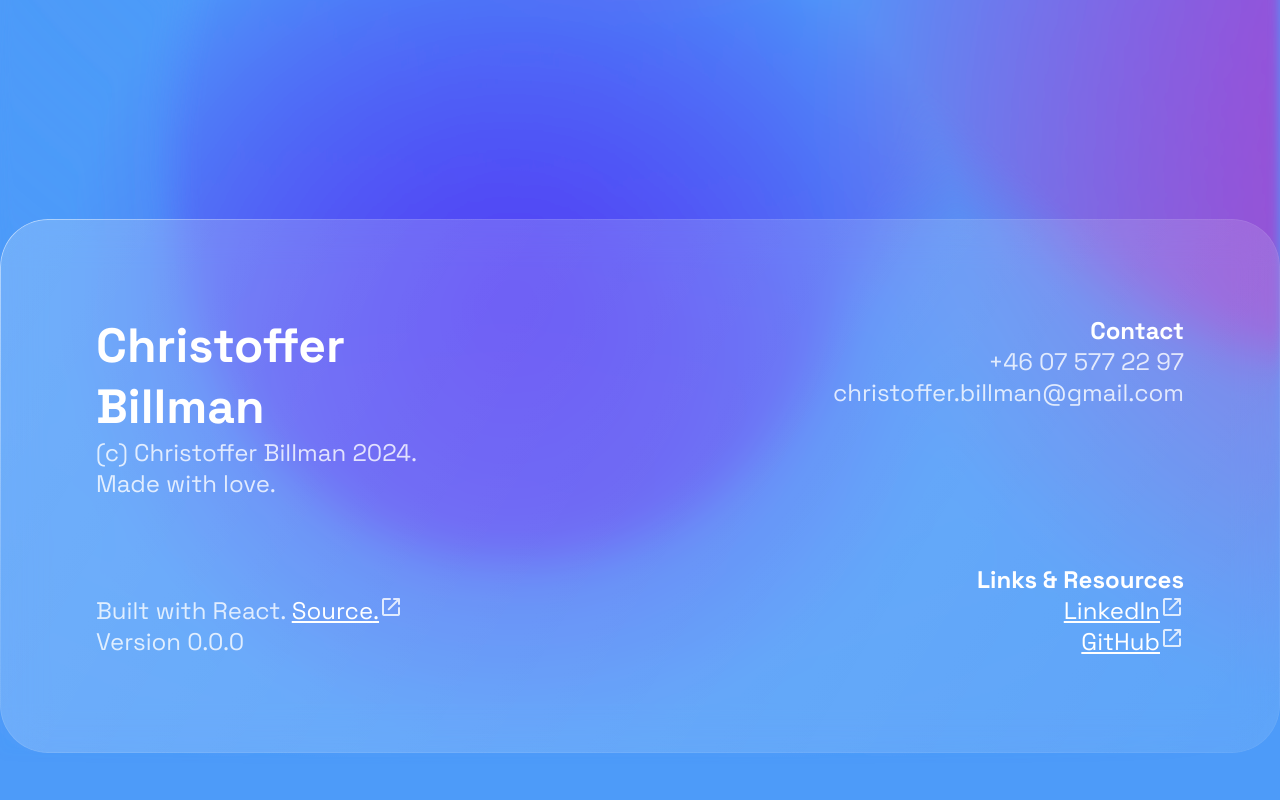
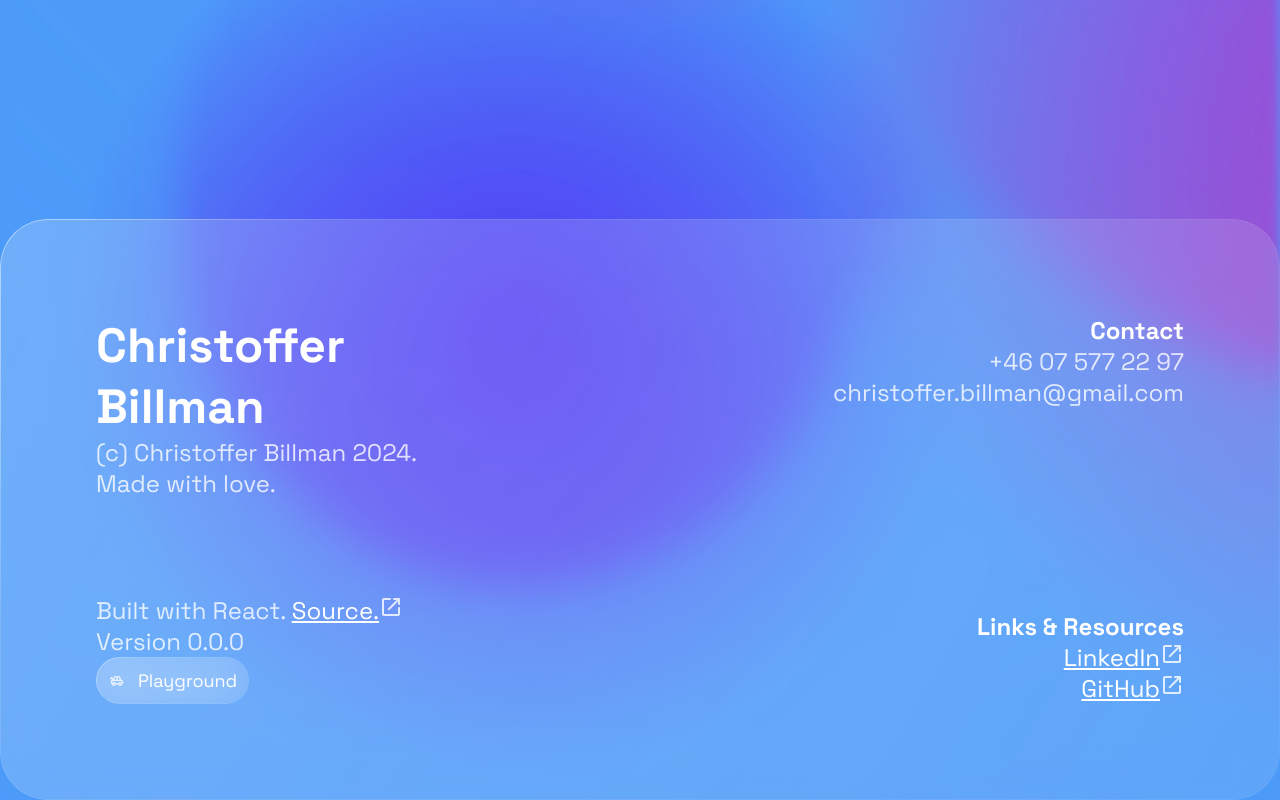
Before and after one commit to ChristofferBillman/portfolio-v5, a React (Vite) app: page / in a window 1280 px wide. Shown: the part 1101-1901 px from the top of the page. Before the commit the page ends 1854 px from the top, so only its background shows below. Built offline with nearby package versions, Linux system fonts and the light colour scheme.

Commit message:
feat: moved playground link to footer.

```diff
--- a/src/components/Footer/Footer.tsx
+++ b/src/components/Footer/Footer.tsx
@@ -1,11 +1,15 @@
+import { useNavigate } from "react-router-dom";
 import { useTranslation } from "../../contexts/TranslationContext";
 import A from "../common/A";
+import Button from "../common/Button";
 import GlassMaterial from "../common/GlassMaterial";
+import Icon from "../common/Icon";
 import style from './Footer.module.css'
 
 export function Footer() {
 
 	const [translation] = useTranslation()
+	const navigate = useNavigate()
 
 	return (
 		<GlassMaterial className={style.footer}>
@@ -17,6 +21,14 @@ export function Footer() {
 					</div>
 					<div className={style.infoContainer}>
 						<p>{translation.BuiltWithReact} <A href='https://github.com/ChristofferBillman/portfolio/'>{translation.SourceCode}.</A><br />Version 0.0.0</p>
+
+						<Button
+							text="Playground"
+							onClick={() => {
+								navigate('/playground')
+							}}
+							leftSlot={<Icon name='toys' />}
+						/>
 					</div>
 				</div>
 
```
